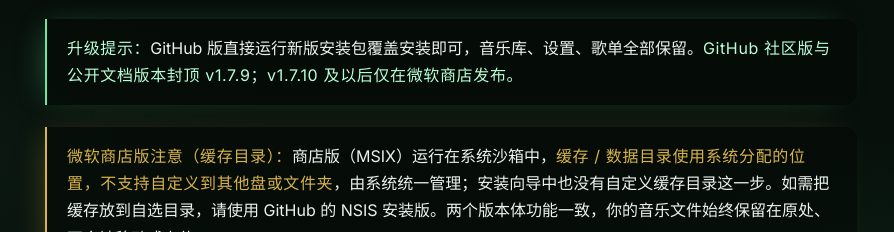
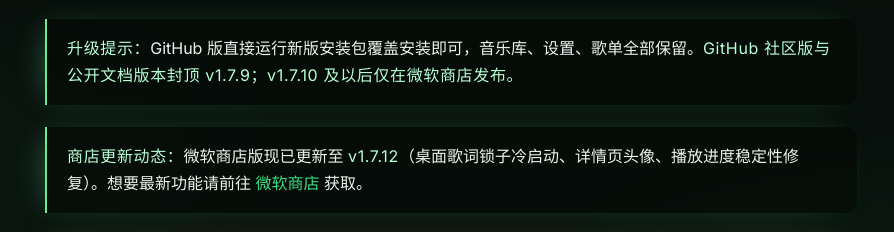
Before and after one commit to LePlayer-Studio/LePlayer, a plain HTML site: page docs/guide.html in a window 1280 px wide. Shown: the part 1286-1518 px from the top of the page, without its empty margins (189-1083 px from the left). Drawn offline with Linux system fonts and the light colour scheme.

Commit message:
docs: 新增商店更新动态提示条——引导 GitHub 用户前往商店获取 v1.7.12 及以后版本

```diff
--- a/docs/guide.html
+++ b/docs/guide.html
@@ -439,6 +439,7 @@ h2 { font-size:1.1em; letter-spacing:.1em; margin-top:56px; }
 <li>首次启动会引导你添加音乐文件夹</li>
 </ol>
 <div class="tip"><strong>升级提示：</strong>GitHub 版直接运行新版安装包覆盖安装即可，音乐库、设置、歌单全部保留。<strong>GitHub 社区版与公开文档版本封顶 v1.7.9；v1.7.10 及以后仅在微软商店发布。</strong></div>
+<div class="tip"><strong>商店更新动态：</strong>微软商店版现已更新至 <strong>v1.7.12</strong>（桌面歌词锁子冷启动、详情页头像、播放进度稳定性修复）。想要最新功能请前往 <a href="https://apps.microsoft.com/detail/9PDTB5PT4VR7">微软商店</a> 获取。</div>
 <div class="warn" id="store"><strong>微软商店版注意（缓存目录）：</strong>商店版（MSIX）运行在系统沙箱中，<strong>缓存 / 数据目录使用系统分配的位置，不支持自定义到其他盘或文件夹</strong>，由系统统一管理；安装向导中也没有自定义缓存目录这一步。如需把缓存放到自选目录，请使用 GitHub 的 NSIS 安装版。两个版本体功能一致，你的音乐文件始终保留在原处、不会被移动或上传。</div>
 <h3>单实例保护</h3>
 <p>LePlayer 同时只能运行一个实例。如果已有程序在运行，再次启动会直接退出（不会弹出错误窗口）。</p>
```
